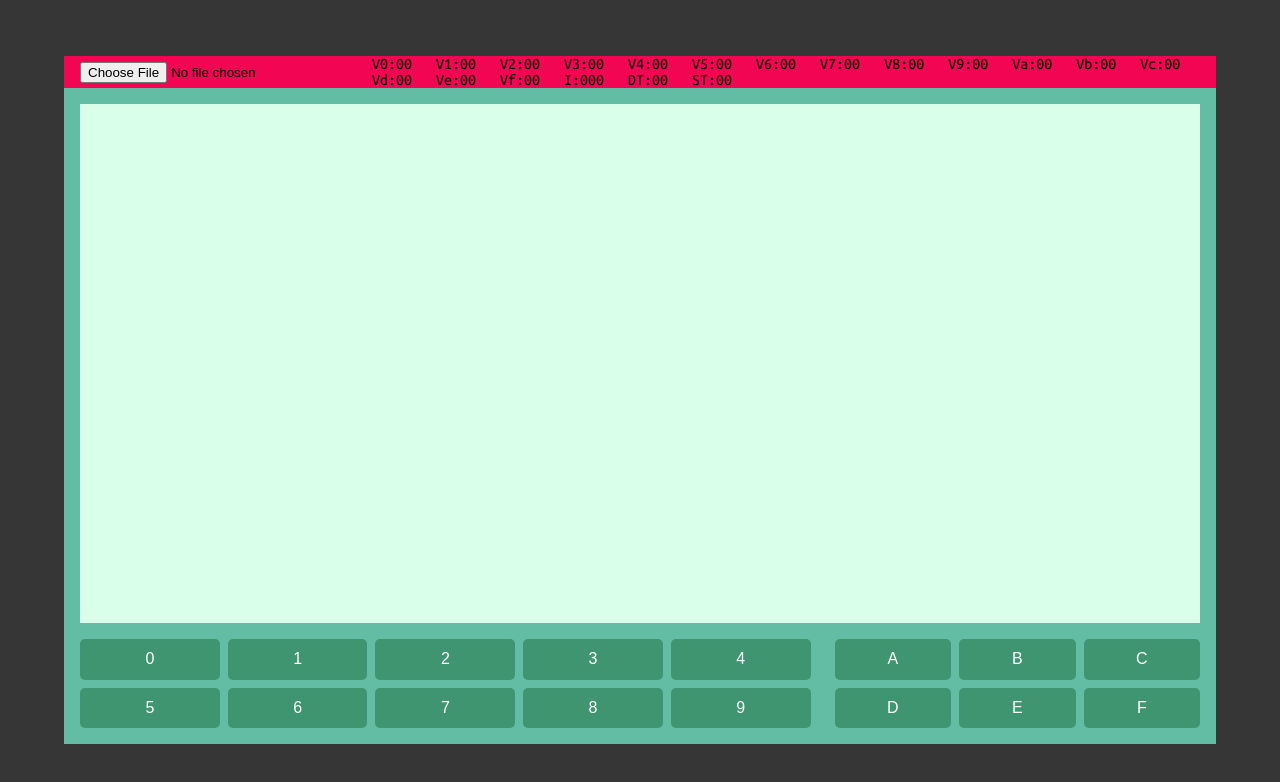
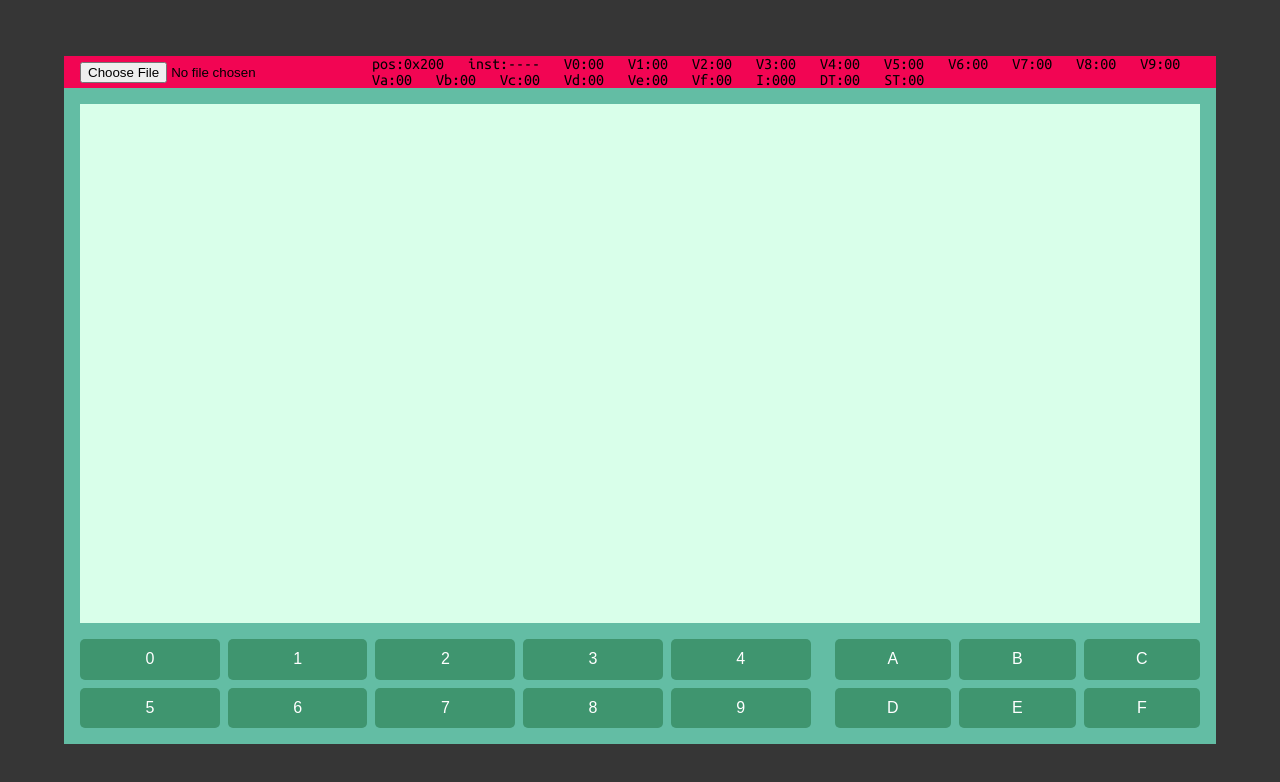
Before and after one commit to sleiph/CHIP-OITO, a React (Create React App) app: page / in a window 1280 px wide. Shown: the top 782 px of the page. Built offline with nearby package versions, Linux system fonts and the light colour scheme.

Commit message:
mostrando as instrucoes no debug

```diff
--- a/src/components/Debug.js
+++ b/src/components/Debug.js
@@ -11,17 +11,26 @@ const Instrucao = styled.span`
   margin: 0 12px;
 `
 
-function Debug( {registradores, indice, timers} ) {
+function Debug( {registradores, indice, timers, instrucao} ) {
   let arrayRegistradores = Object.values(registradores);
 
   return (
-    <OPDiv>{
-      arrayRegistradores.map((reg, i) => {
+    <OPDiv>
+      <Instrucao>{
+        'pos:0x' + instrucao[0].toString(16).padStart(3, '0').toUpperCase()
+      }</Instrucao>
+      <Instrucao>{
+        'inst:' + instrucao[1].toString(16).padStart(4, '0').toUpperCase()
+      }</Instrucao>
+      {
+        arrayRegistradores.map((reg, i) => {
           return(
-            <Instrucao key={i}>{'V' + i.toString(16) + ':' + reg.toString(16).padStart(2, '0').toUpperCase()}</Instrucao>
+            <Instrucao key={i}>{
+              'V' + i.toString(16) + ':' + reg.toString(16).padStart(2, '0').toUpperCase()
+            }</Instrucao>
           );
-      })
-    }
+        })
+      }
       <Instrucao>{'I:' + indice.toString(16).padStart(3, '0').toUpperCase()}</Instrucao>
       <Instrucao>{'DT:' + timers[0].toString(16).padStart(2, '0').toUpperCase()}</Instrucao>
       <Instrucao>{'ST:' + timers[1].toString(16).padStart(2, '0').toUpperCase()}</Instrucao>
--- a/src/pages/Home.js
+++ b/src/pages/Home.js
@@ -82,6 +82,7 @@ function Home(  ) {
   const [display, setDisplay] = useState(tela);
   const [indice, setIndice] = useState(0);
   const [timers, setTimers] = useState([0, 0]);
+  const [instrucao, setInstrucao] = useState([512, '----']);
 
   // tratamento da entrada de arquivo (rom)
   let fileReader;
@@ -90,7 +91,7 @@ function Home(  ) {
     const buffer = fileReader.result;
     // transforma o arquivo em instrucoes
     Memoria.CarregaInstrucoes(buffer);
-    Apontador.Comecar(setRegistradores, setDisplay, setIndice, setTimers);
+    Apontador.Comecar(setRegistradores, setDisplay, setIndice, setTimers, setInstrucao);
   };
   /// lê o arquivo carregado pelo usuario
   const handleFileChosen = (arquivo) => {
@@ -108,7 +109,12 @@ function Home(  ) {
           accept='.rom'
           onChange={e => handleFileChosen(e.target.files[0])}
         />
-        <Debug registradores={registradores} indice={indice} timers={timers}/>
+        <Debug
+          registradores={registradores}
+          indice={indice}
+          timers={timers}
+          instrucao={instrucao}
+        />
       </Cartucho>
 
       <Tela display={display} setDisplay={setDisplay} />
--- a/src/services/Apontador.js
+++ b/src/services/Apontador.js
@@ -4,30 +4,28 @@ import Memoria from "./Memoria";
 import Timer from "./Timer";
 import Tratamento from "./Tratamento";
 
+/**
+ * Cicla entre as instruções, pedindo a próxima até que o programa termine
+ */
 const Apontador = {
   // delay entre instruções em milisegundos
   velocidade: 50,
-
-  /**
- * Cicla entre as instruções, pedindo a próxima até que o programa termine
- * @param {Object} ex:{0x200:6a02, 0x202:6b0c, ...}
- */
   atual: 0x200,
 
   /**
    * Começa a executar as instruções gravadas na memória
    */
-  Comecar: function (setRegistradores, setDisplay, setIndice, setTimers) {
+  Comecar: function (setRegistradores, setDisplay, setIndice, setTimers, setInstrucao) {
     setInterval(
       function() {
-        aponta(setRegistradores, setDisplay, setIndice, setTimers)
+        aponta(setRegistradores, setDisplay, setIndice, setTimers, setInstrucao)
       }, this.velocidade
     );
   }
 }
 
 // não consegui deixar essa funcao como parte da const Apontador...
-function aponta(setRegistradores, setDisplay, setIndice, setTimers) {
+function aponta(setRegistradores, setDisplay, setIndice, setTimers, setInstrucao) {
   // se o jogo não ta pausado
   if (Inputs.sendSignal() || Inputs.executarProximo) {
     Apontador.atual = Disassembler(Apontador.atual, setRegistradores, setDisplay, setIndice, setTimers);
@@ -37,7 +35,7 @@ function aponta(setRegistradores, setDisplay, setIndice, setTimers) {
       Inputs.executarProximo = false;
 
     let op = Memoria.posicoes[Apontador.atual].hex + Memoria.posicoes[Apontador.atual+1].hex;
-    console.log(Tratamento.IntPraHex(Apontador.atual), op);
+    setInstrucao([Tratamento.IntPraHex(Apontador.atual), op]);
   }
   // Atualiza os timers
   Timer.tick();
```
